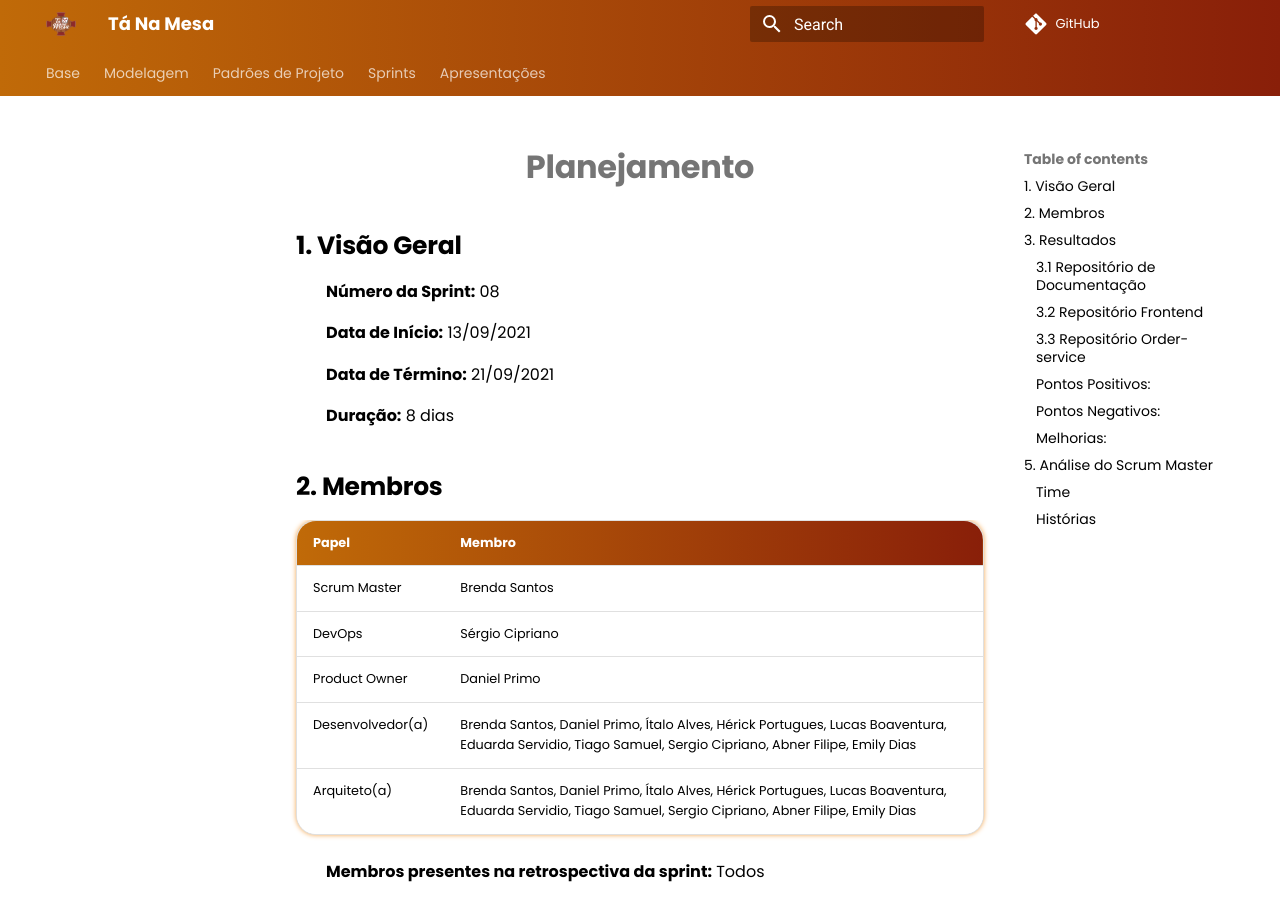
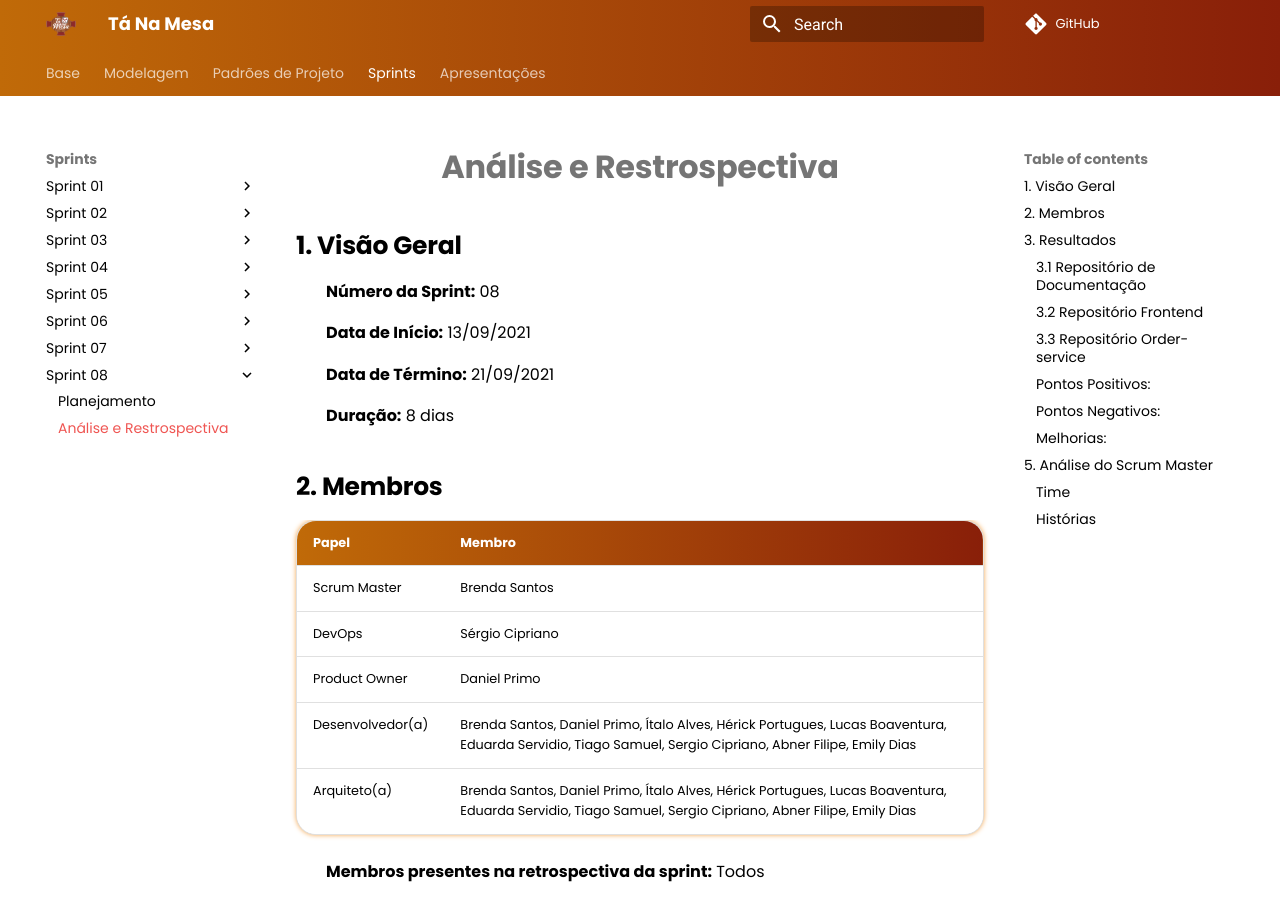
Before and after one commit to UnBArqDsw2021-1/2021.1_G02_TaNaMesa_docs, an MkDocs documentation site: the page built from docs/Sprints/Sprint-08/Review-08.md, in a window 1280 px wide and 900 px high. Built offline with MkDocs 1.6.1 and Material for MkDocs 9.7.7, drawn with Linux system fonts in a browser that asks for light colours; comment, search, counter and statistics services are not loaded.

Commit message:
(#115) Adicionando no mkdocs

```diff
--- a/docs/Sprints/Sprint-08/Review-08.md
+++ b/docs/Sprints/Sprint-08/Review-08.md
@@ -1,4 +1,4 @@
-# Planejamento
+# Análise e Restrospectiva
 
 ## 1. Visão Geral
 
--- a/mkdocs.yml
+++ b/mkdocs.yml
@@ -114,6 +114,9 @@ nav:
     - Sprint 07:
       - Sprints/Sprint-07/Planning-07.md
       - Sprints/Sprint-07/Review-07.md
+    - Sprint 08:
+      - Sprints/Sprint-08/Planning-08.md
+      - Sprints/Sprint-08/Review-08.md
 
   - Apresentações:
       - Apresentacoes/entrega-1.md
```
